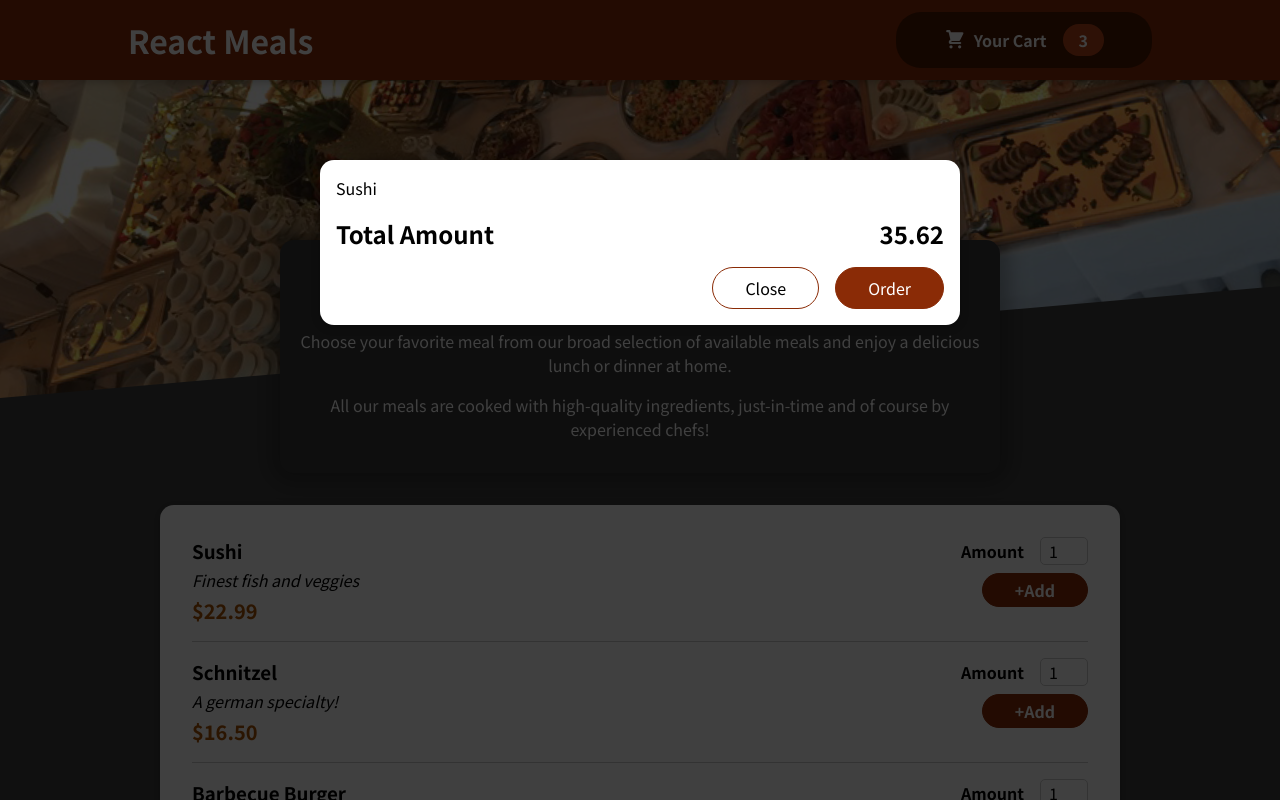
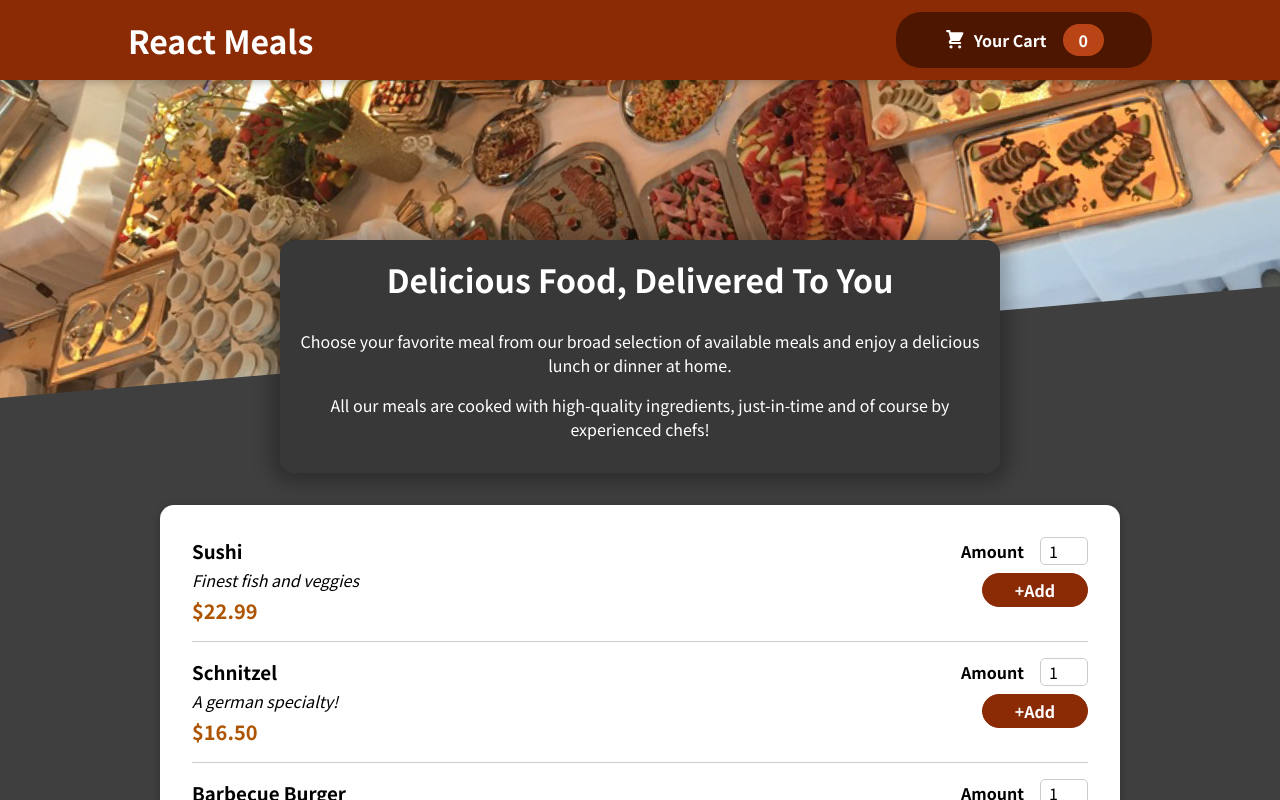
Before and after one commit to mikemando/react-meals, a React (Create React App) app: page / in a window 1280 px wide. Shown: the top 800 px of the page. Built offline with nearby package versions, Linux system fonts and the light colour scheme.

Commit message:
Implementing cart update

```diff
--- a/public/index.html
+++ b/public/index.html
@@ -24,7 +24,7 @@
       work correctly both with client-side routing and a non-root public URL.
       Learn how to configure a non-root public URL by running `npm run build`.
     -->
-        <title>React App</title>
+        <title>React Meals</title>
     </head>
     <body>
         <noscript>You need to enable JavaScript to run this app.</noscript>
--- a/src/App.js
+++ b/src/App.js
@@ -1,18 +1,29 @@
-import React, { Fragment } from "react";
+import React, { useState } from "react";
 import Cart from "./components/Cart/Cart";
 
 import Header from "./components/Layout/Header";
 import Meals from "./components/Meals/Meals";
+import CartProvider from "./store/CartProvider";
 
 function App() {
+    const [cartIsShown, setCartIsShown] = useState(false);
+
+    const showCartHandler = () => {
+        setCartIsShown(true);
+    };
+
+    const hideCartHandler = () => {
+        setCartIsShown(false);
+    };
+
     return (
-        <Fragment>
-            <Cart />
-            <Header />
+        <CartProvider>
+            {cartIsShown && <Cart onCloseCart={hideCartHandler} />}
+            <Header onShowCart={showCartHandler} />
             <main>
                 <Meals />
             </main>
-        </Fragment>
+        </CartProvider>
     );
 }
 
--- a/src/components/Cart/Cart.js
+++ b/src/components/Cart/Cart.js
@@ -11,16 +11,21 @@ const cartItems = (
     </ul>
 );
 
-const Cart = () => {
+const Cart = (props) => {
     return (
-        <Modal>
+        <Modal onClose={props.onCloseCart}>
             {cartItems}
             <div className={classes.total}>
                 <span>Total Amount</span>
                 <span>35.62</span>
             </div>
             <div className={classes.actions}>
-                <button className={classes["button-alt"]}>Close</button>
+                <button
+                    className={classes["button-alt"]}
+                    onClick={props.onCloseCart}
+                >
+                    Close
+                </button>
                 <button className={classes.button}>Order</button>
             </div>
         </Modal>
--- a/src/components/Layout/Header.js
+++ b/src/components/Layout/Header.js
@@ -4,12 +4,12 @@ import classes from "./Header.module.css";
 import mealsImage from "../../assets/meals.jpg";
 import HeaderCartButton from "./HeaderCartButton";
 
-const Header = () => {
+const Header = (props) => {
     return (
         <Fragment>
             <header className={classes.header}>
                 <h1>React Meals</h1>
-                <HeaderCartButton />
+                <HeaderCartButton onClick={props.onShowCart} />
             </header>
             <div className={classes["main-image"]}>
                 <img src={mealsImage} alt="Display of dishes" />
--- a/src/components/Layout/HeaderCartButton.js
+++ b/src/components/Layout/HeaderCartButton.js
@@ -1,16 +1,23 @@
-import React from "react";
+import React, { useContext } from "react";
 
 import CartIcon from "../Cart/CartIcon";
+import CartContext from "../../store/cart-context";
 import classes from "./HeaderCartButton.module.css";
 
 const HeaderCartButton = (props) => {
+    const cartCtx = useContext(CartContext);
+
+    const numberOfCartItems = cartCtx.items.reduce((curNumber, item) => {
+        return curNumber + item.amount;
+    }, 0);
+
     return (
-        <button className={classes.button}>
+        <button className={classes.button} onClick={props.onClick}>
             <span className={classes.icon}>
                 <CartIcon />
             </span>
             <span>Your Cart</span>
-            <span className={classes.badge}>3</span>
+            <span className={classes.badge}>{numberOfCartItems}</span>
         </button>
     );
 };
--- a/src/components/UI/Modal.js
+++ b/src/components/UI/Modal.js
@@ -4,7 +4,7 @@ import ReactDOM from "react-dom";
 import classes from "./Modal.module.css";
 
 const BackDrop = (props) => {
-    return <div className={classes.backdrop}></div>;
+    return <div className={classes.backdrop} onClick={props.onClose}></div>;
 };
 
 const ModalOverlay = (props) => {
@@ -19,7 +19,7 @@ const Modal = (props) => {
     return (
         <Fragment>
             {ReactDOM.createPortal(
-                <BackDrop />,
+                <BackDrop onClose={props.onClose} />,
                 document.getElementById("overlays")
             )}
             {ReactDOM.createPortal(
--- /dev/null
+++ b/src/store/CartProvider.js
@@ -0,0 +1,32 @@
+import React, { useReducer } from "react";
+import CartContext from "./cart-context";
+
+const defaultCartState = {
+    items: [],
+    totalAmount: 0,
+};
+
+const cartReducer = (state, action) => {
+    return defaultCartState;
+};
+
+const CartProvider = (props) => {
+    const addItemToCartHandler = () => {};
+
+    const removeItemFromCartHandler = () => {};
+
+    const cartContext = {
+        items: [],
+        totalAmount: 0,
+        addItem: addItemToCartHandler,
+        removeItem: removeItemFromCartHandler,
+    };
+
+    return (
+        <CartContext.Provider value={cartContext}>
+            {props.children}
+        </CartContext.Provider>
+    );
+};
+
+export default CartProvider;
--- /dev/null
+++ b/src/store/cart-context.js
@@ -0,0 +1,10 @@
+import React from "react";
+
+const CartContext = React.createContext({
+    items: [],
+    totalAmount: 0,
+    addItem: (item) => {},
+    removeItem: (id) => {},
+});
+
+export default CartContext;
```
Also changed, not shown: 1 other file (tests, documents, lock files or other folders).
